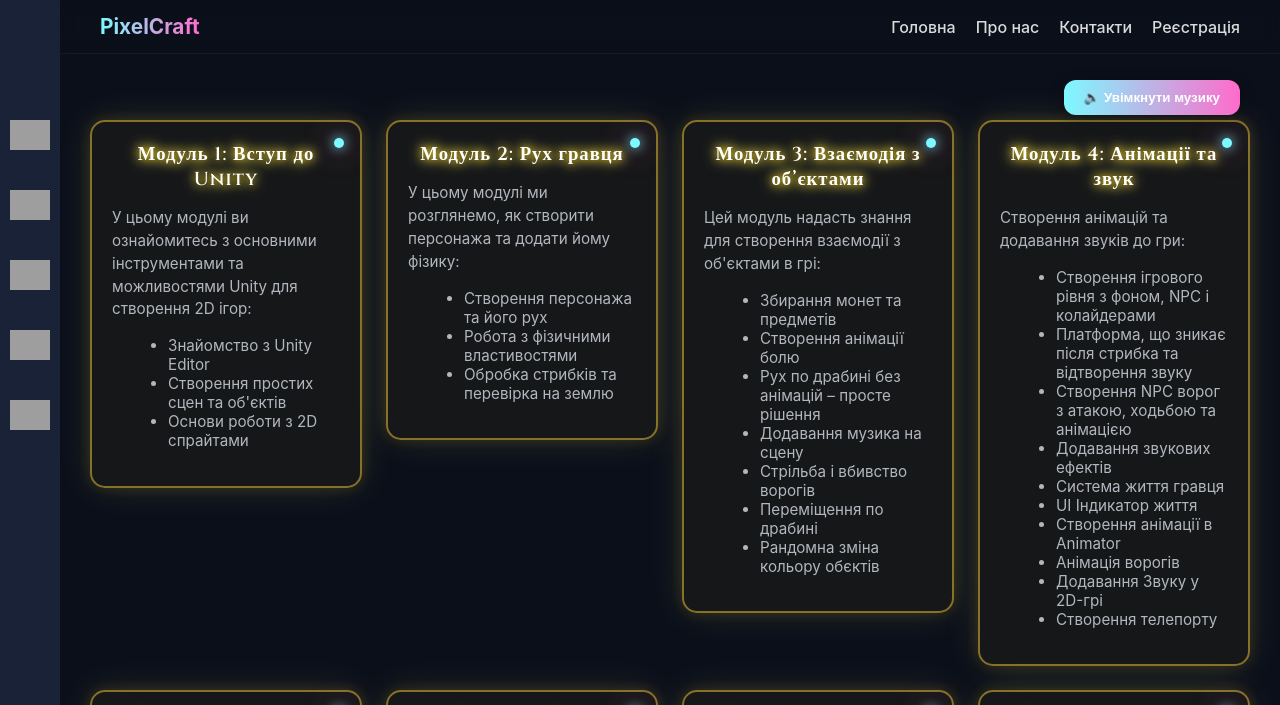
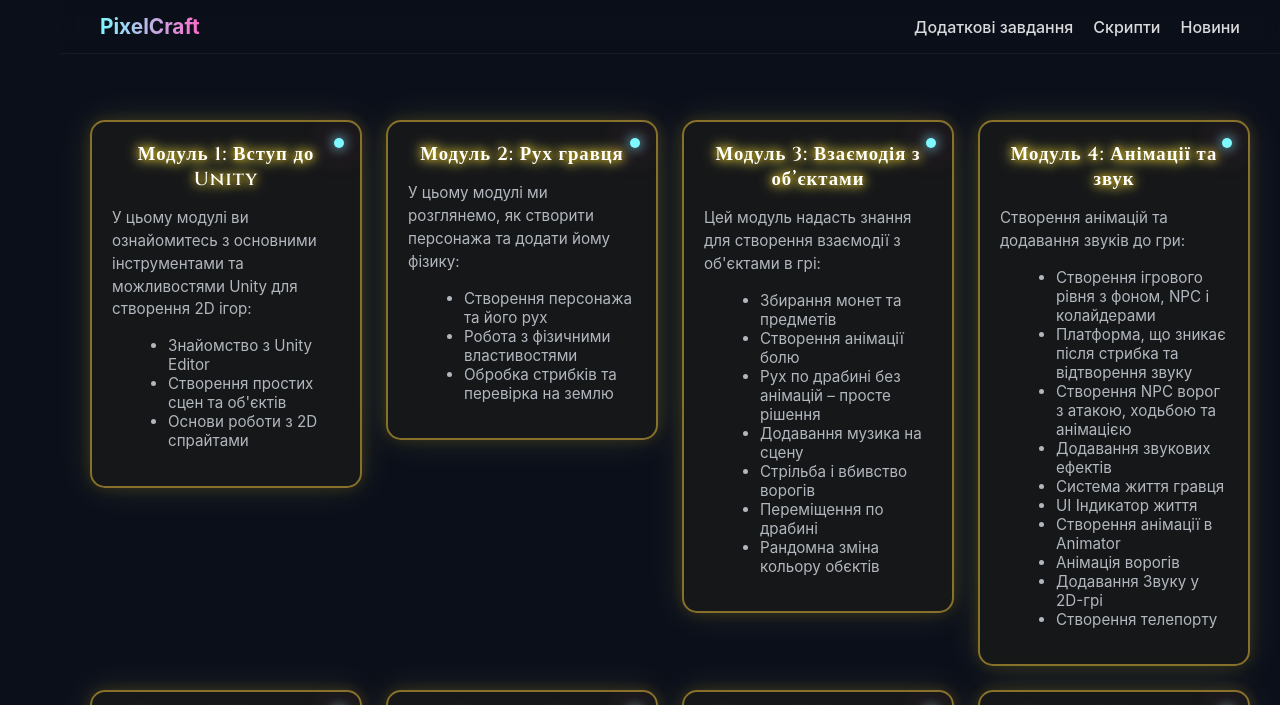
Before and after one commit to Yarosslav1994/PixelCraft, a website: page course_blocks.html in a window 1280 px wide. Shown: the top 705 px of the page. Drawn offline with Linux system fonts and the light colour scheme; grey boxes are pictures that could not be loaded.

Commit message:
Додав нову сторінку з відео та оновив меню

```diff
--- a/course_blocks.html
+++ b/course_blocks.html
@@ -248,32 +248,21 @@ a:hover {
 
 <body>
 
-<!-- Sidebar -->
-<div class="sidebar">
-  <a href="#"><img src="https://cdn-icons-png.flaticon.com/512/1827/1827390.png" alt="Чат"><span class="tooltip">Чат</span></a>
-  <a href="techcheck.html"><img src="https://cdn-icons-png.flaticon.com/512/2920/2920322.png" alt="Тех-чек"><span class="tooltip">Тех-чек</span></a>
-  <a href="#"><img src="https://cdn-icons-png.flaticon.com/512/3135/3135715.png" alt="Профіль"><span class="tooltip">Профіль</span></a>
-  <a href="#"><img src="https://cdn-icons-png.flaticon.com/512/3135/3135719.png" alt="Курси"><span class="tooltip">Курси</span></a>
-  <a href="#"><img src="https://cdn-icons-png.flaticon.com/512/561/561127.png" alt="Мова"><span class="tooltip">Мова</span></a>
-</div>
+
 
 <!-- Header -->
 <nav class="navbar">
   <a href="index.html"><div class="logo">PixelCraft</div></a>
   <div class="nav-links">
 
-    <a href="">Головна</a>
-    <a href="#">Про нас</a>
-    <a href="#">Контакти</a>
-    <a href="#">Реєстрація</a>
+    <a href="">Додаткові завдання</a>
+    <a href="#">Скрипти</a>
+    <a href="#">Новини</a>
+
   </div>
 </nav>
 
-<!-- Музика -->
-<div id="music-control">
-  <button id="music-toggle">🔈 Увімкнути музику</button>
-</div>
-<audio id="bg-music" src="Music/lineage_2_16. Shepard's Flute.mp3" preload="auto" loop></audio>
+
 
 <!-- Основний контент -->
 <div class="wrap">
```
Also changed, not shown: Module8.html (+13 -0 lines), 1 other file.
